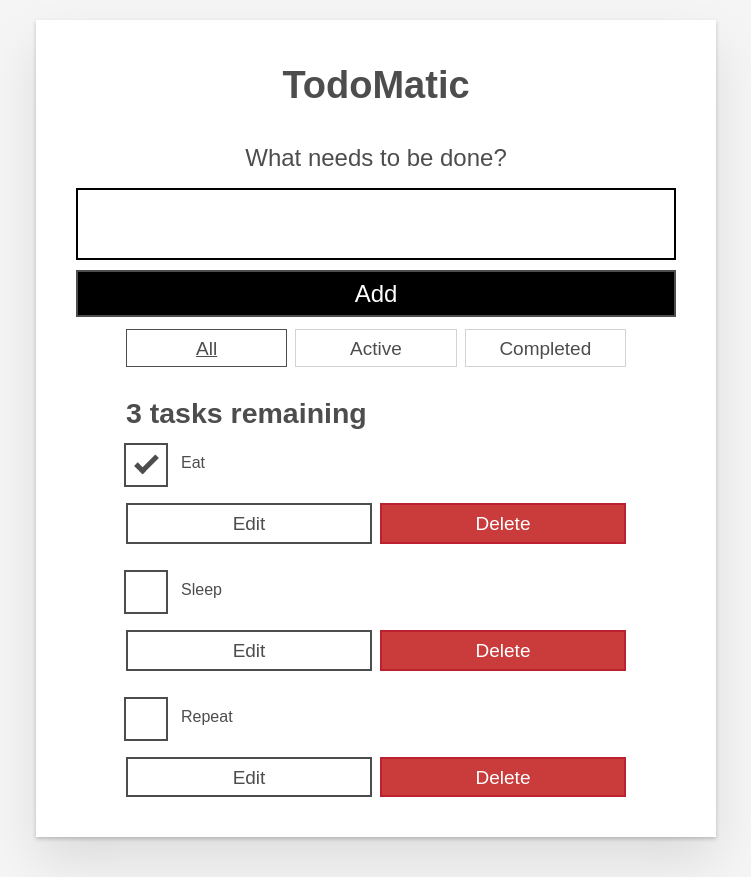
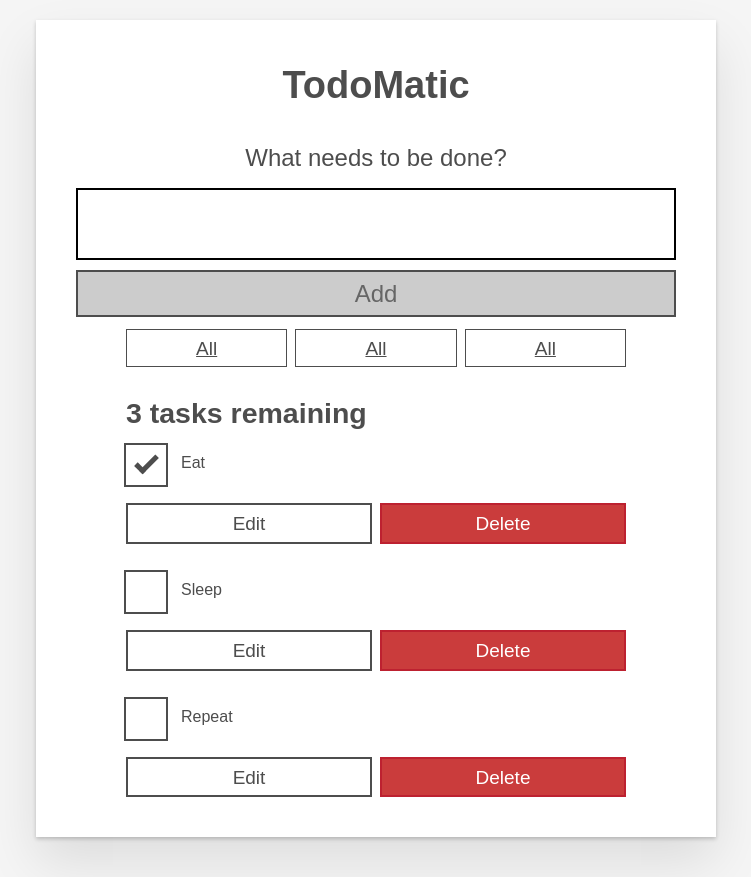
Before and after one commit to atjason/moz-todo-react, a React (Vite) app: page / in a window 1280 px wide. Shown: the whole page, without its empty margins (264-1015 px from the left). Built offline with nearby package versions, Linux system fonts and the light colour scheme.

Commit message:
Could add task.

```diff
--- a/src/App.jsx
+++ b/src/App.jsx
@@ -1,46 +1,25 @@
 
 import Todo from './components/Todo'
+import Form from './components/Form'
+import FilterButton from './components/FilterButton'
 
 function App({ tasks }) {
   const taskList = tasks?.map(task => (
     <Todo id={task.id} name={task.name} completed={task.completed} key={task.id} />
   ))
+
+  function addTask(name) {
+    alert(name)
+  }
+
   return (
     <div className="todoapp stack-large">
       <h1>TodoMatic</h1>
-      <form>
-        <h2 className="label-wrapper">
-          <label htmlFor="new-todo-input" className="label__lg">
-            What needs to be done?
-          </label>
-        </h2>
-        <input
-          type="text"
-          id="new-todo-input"
-          className="input input__lg"
-          name="text"
-          autoComplete="off"
-        />
-        <button type="submit" className="btn btn__primary btn__lg">
-          Add
-        </button>
-      </form>
+      <Form addTask={addTask} />
       <div className="filters btn-group stack-exception">
-        <button type="button" className="btn toggle-btn" aria-pressed="true">
-          <span className="visually-hidden">Show </span>
-          <span>all</span>
-          <span className="visually-hidden"> tasks</span>
-        </button>
-        <button type="button" className="btn toggle-btn" aria-pressed="false">
-          <span className="visually-hidden">Show </span>
-          <span>Active</span>
-          <span className="visually-hidden"> tasks</span>
-        </button>
-        <button type="button" className="btn toggle-btn" aria-pressed="false">
-          <span className="visually-hidden">Show </span>
-          <span>Completed</span>
-          <span className="visually-hidden"> tasks</span>
-        </button>
+      <FilterButton name="all" />
+        <FilterButton name="active" />
+        <FilterButton name="completed" />
       </div>
       <h2 id="list-heading">3 tasks remaining</h2>
       <ul
--- /dev/null
+++ b/src/components/FilterButton.jsx
@@ -0,0 +1,12 @@
+
+function FilterButton({ name, isPressed, setFilter }) {
+  return (
+    <button type="button" className="btn toggle-btn" aria-pressed="true">
+      <span className="visually-hidden">Show </span>
+      <span>all</span>
+      <span className="visually-hidden"> tasks</span>
+    </button>
+  )
+}
+
+export default FilterButton
--- /dev/null
+++ b/src/components/Form.jsx
@@ -0,0 +1,36 @@
+
+import { useState } from 'react'
+
+function Form({ addTask }) {
+  const [name, setName] = useState('')
+
+  function handleSubmit(e) {
+    e.preventDefault()
+    addTask(name)
+    setName('')
+  }
+
+  return (
+    <form onSubmit={handleSubmit}>
+      <h2 className="label-wrapper">
+        <label htmlFor="new-todo-input" className="label__lg">
+          What needs to be done?
+        </label>
+      </h2>
+      <input
+        type="text"
+        id="new-todo-input"
+        className="input input__lg"
+        name="text"
+        autoComplete="off"
+        value={name}
+        onChange={e => setName(e.target.value)}
+      />
+      <button type="submit" className="btn btn__primary btn__lg" disabled={!name}>
+        Add
+      </button>
+    </form>
+  )
+}
+
+export default Form
--- a/src/index.css
+++ b/src/index.css
@@ -100,6 +100,10 @@ body {
 .btn__primary {
   background-color: #000;
   color: #fff;
+}
+.btn__primary[disabled] {
+  background-color: #ccc;
+  color: #666;
 }
 .btn-group {
   display: flex;
```
